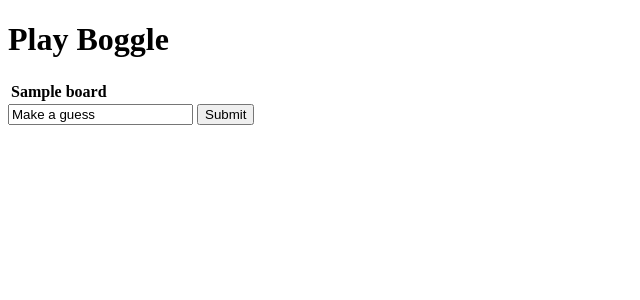
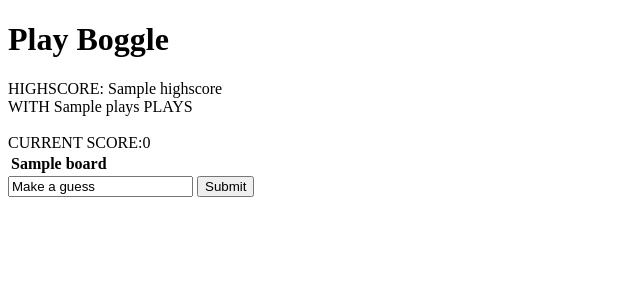
Before and after one commit to mcodemax/Flask_Boggle_Testing, a Flask app: template templates/game.html in a window 1280 px wide. Shown: the top 300 px of the page, without its empty margins (0-640 px from the left). Run offline with Flask 2, Linux system fonts and the light colour scheme; the template is opened without the code that fills it: most values are stand-ins (such as "Sample title", 1, 10 or a date in 2020); lists and menus that the app fills with data are empty; parts of the project's set-up code (start-up, migrations or seed data) failed here and were passed over; some libraries are stand-ins or nearby versions.

Commit message:
add highscore and plays stat on frontend and backend

```diff
--- a/app.py
+++ b/app.py
@@ -14,16 +14,16 @@ debug = DebugToolbarExtension(app)
 @app.route('/')
 def generate_board():
     session["board"] = boggle_game.make_board() # board looks like board[y][x]
+    highscore = session.get("highscore", "0")
+    plays = session.get("plays", "0")
 
-
-    return render_template("game.html", board=session["board"])
+    return render_template("game.html", board=session["board"], highscore=highscore, plays=plays)
 
 @app.route('/', methods=["POST"])
 def get_user_guess():
     # do something that gets the users word
     user_word = request.form.get("guess")# gets name="user_word" from html
-    # update backend
-        #break up abv into smaller steps
+
 
 
     return redirect('/')
@@ -44,3 +44,27 @@ def check_word():
     #when getting stuff from axios the args are passed in via params: {}
         #the url will look like blah.com/?param1=50&param2=hello
         #now we get data with request.args
+
+@app.route('/update_score_plays', methods=["POST"])
+def update_score_plays():
+    """
+        updates user's score and number of plays/guesses in the backend
+    """
+
+    data = request.json
+
+    if request.json["score"] > session.get("highscore", 0):
+        session["highscore"] = request.json["score"]
+        session["plays"] = request.json["plays"]
+
+    # import pdb
+    # pdb.set_trace()
+
+    return redirect('/')
+
+    # if newrecordReturned > oldrecordinSession :
+    #     session["highscore"] = jsonthing_with_score
+    #     session["plays"] = jsonthing_with_plays
+
+    #store high score w/ number of plays on backend and render it somewhere later
+    #make an if statement to compare if it beat the old record.
--- a/static/script.js
+++ b/static/script.js
@@ -1,42 +1,66 @@
 class Boggle {
-    constructor(){
-        //$("#user-guess", )
-        //add evt listener that listens to when user hits submit btn
-        //jquery and find the id of the submit btn
-        //this.$word = $("#user-guess").val()//maybe bad code, will change by the time you need to make a f() call later
-        $("#boggle-form").on("submit", this.getUserWord)//compare user word input
+    constructor(time=20){
+        this.score = 0
+        this.userPlays = 0
+
+        setTimeout( () => {
+            this.disableGame = true
+            alert(`The Game has Ended`)
+            this.updateScoresnPlays()
+        }, time*1000)
+
+
+
+        $("#boggle-form").on("submit", this.getUserWord.bind(this))//compare user word input
         //to backend via axios request using a method below
         //this.getUserWord.bind(this) requires a bind otherwise the evt will refer to other stuff
 
 
-        //$("#boggle-form").on("submit", this.getUserWord)
-
     }
 
-    /** */
-    // async wordEvtListener(evt){
 
-    // }
+    getScore(word){
+        this.score+=word.length
+    }
 
-    async getUserWord(evt){
+    updateScoreUI(){
+        $("#score").text(`CURRENT SCORE:${this.score}`)
+    }
+
+    async getUserWord(evt){//called via an evt listener so we need to bind; see the constructor
         evt.preventDefault()
+        if (this.disableGame) return
+
+        this.userPlays++
+
         const word = $("#user-guess").val().toLowerCase()
         if(!word) return
 
 
         const reponse = await axios.get("/check_word",{params: {"word": word}})
-        console.log(reponse)
 
-        if(reponse.data.result == "ok")
+        if(reponse.data.result == "ok"){
             alert(`Nice! "${word}" is on the board`)
-        if(reponse.data.result == "not-on-board")
+            this.getScore(word)//see the bind in the constructor
+            this.updateScoreUI()
+        }
+        if(reponse.data.result == "not-on-board"){
             alert(`Sorry "${word}" is not on the board`)
-        if(reponse.data.result == "not-word")
+        }
+        if(reponse.data.result == "not-word"){
             alert(`Sorry "${word}" is not a word`)
-    }
-    /* axios.post('/check_word') */
+        }
 
 
+    }
+
+
+    async updateScoresnPlays(){
+        const reponse = await axios.post("/update_score_plays", {
+            "score": this.score,
+            "plays": this.userPlays
+        })
+    }
     //listen to an event after user submits,make an ajax request
     //and then update the DOM
 }
--- a/templates/game.html
+++ b/templates/game.html
@@ -1,6 +1,14 @@
 {% extends 'base.html' %}
 
 {% block content %}
+    <section class="records">
+        HIGHSCORE:
+        <span id="highscore">{{highscore}}</span>
+        <br>
+        WITH <span id="plays">{{plays}}</span> PLAYS
+    </section>
+    <br>
+    <div id="score">CURRENT SCORE:0</div>
     <table>
     {% for y in board %}
         <tr>
```
